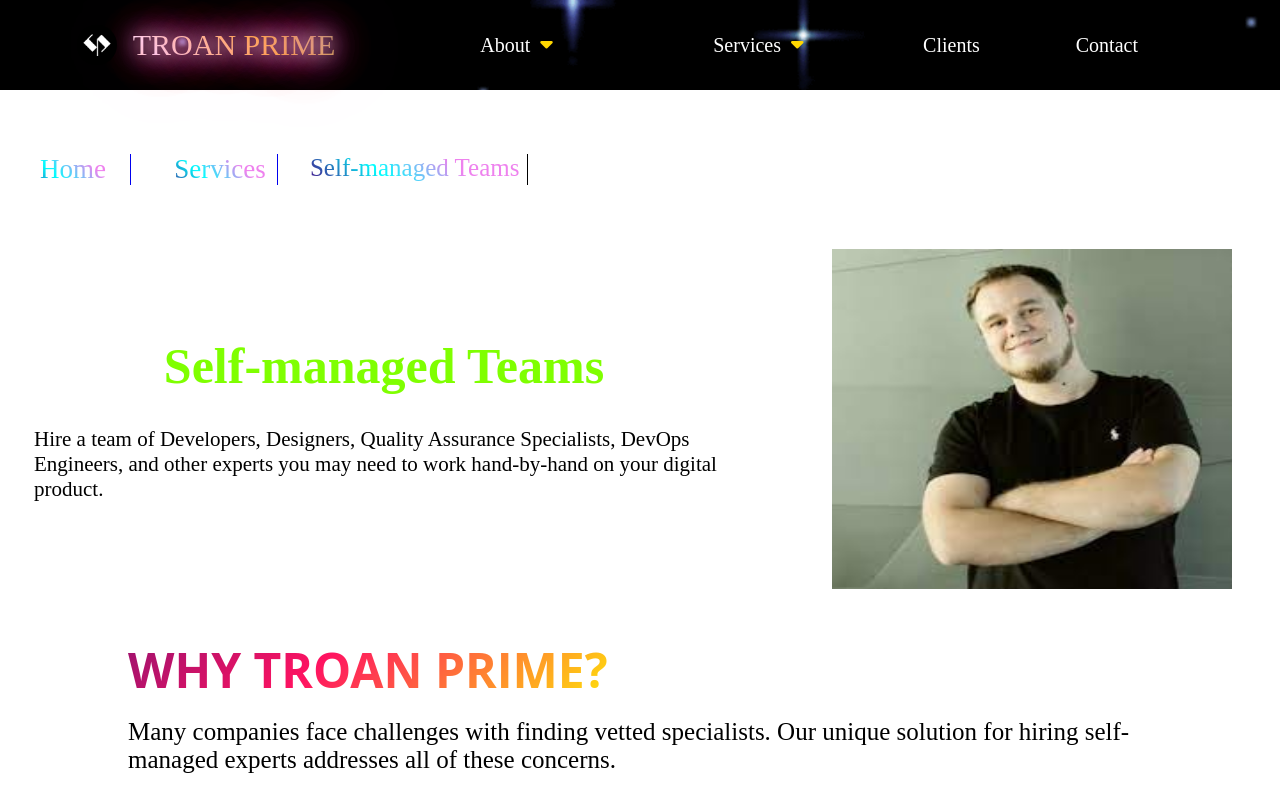
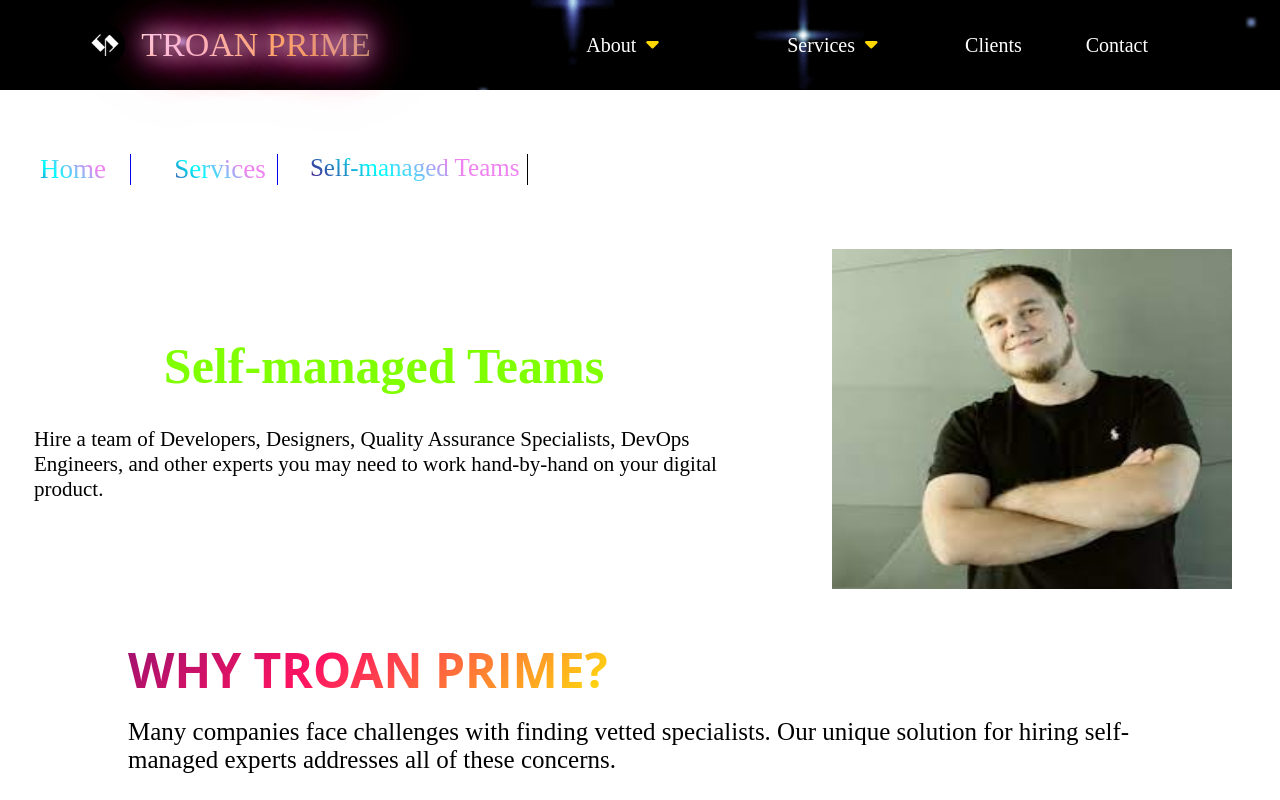
Before and after one commit to Bukorla/My-Final_Project, a plain HTML site: page view.html in a window 1280 px wide. Shown: the top 800 px of the page. Drawn offline with Linux system fonts and the light colour scheme.

Commit message:
another changes

```diff
--- a/style.css
+++ b/style.css
@@ -116,8 +116,8 @@
 
   .lists {
     display: flex;
-    width: 60%;
-    gap: 6rem;
+    /* width: 60%; */
+    gap: 4rem;
     align-items: center;
     justify-content: end;
   }
@@ -131,7 +131,7 @@
     /* width: 50px; */
     align-items: center;
     /* justify-content: center; */
-    font-size: 30px;
+    font-size: 35px;
     /* color: white; */
     background-size: linear;
     -webkit-background-clip: text;
--- a/view.css
+++ b/view.css
@@ -48,7 +48,7 @@
     width: 100%;
     align-items: center;
     justify-content: space-around;
-    gap: 8px;
+    gap: 1rem;
   }
 
   .view-nav li {
@@ -75,7 +75,7 @@
     width: 25%;
     align-items: center;
     justify-content: center;
-    font-size: 30px;
+    font-size: 34px;
     background-size: linear;
     -webkit-background-clip: text;
     background-clip: text;
@@ -127,8 +127,8 @@
 
   .lists {
     display: flex;
-    width: 60%;
-    gap: 6rem;
+    /* width: 60%; */
+    gap: 4rem;
     align-items: center;
     justify-content: end;
   }
```
